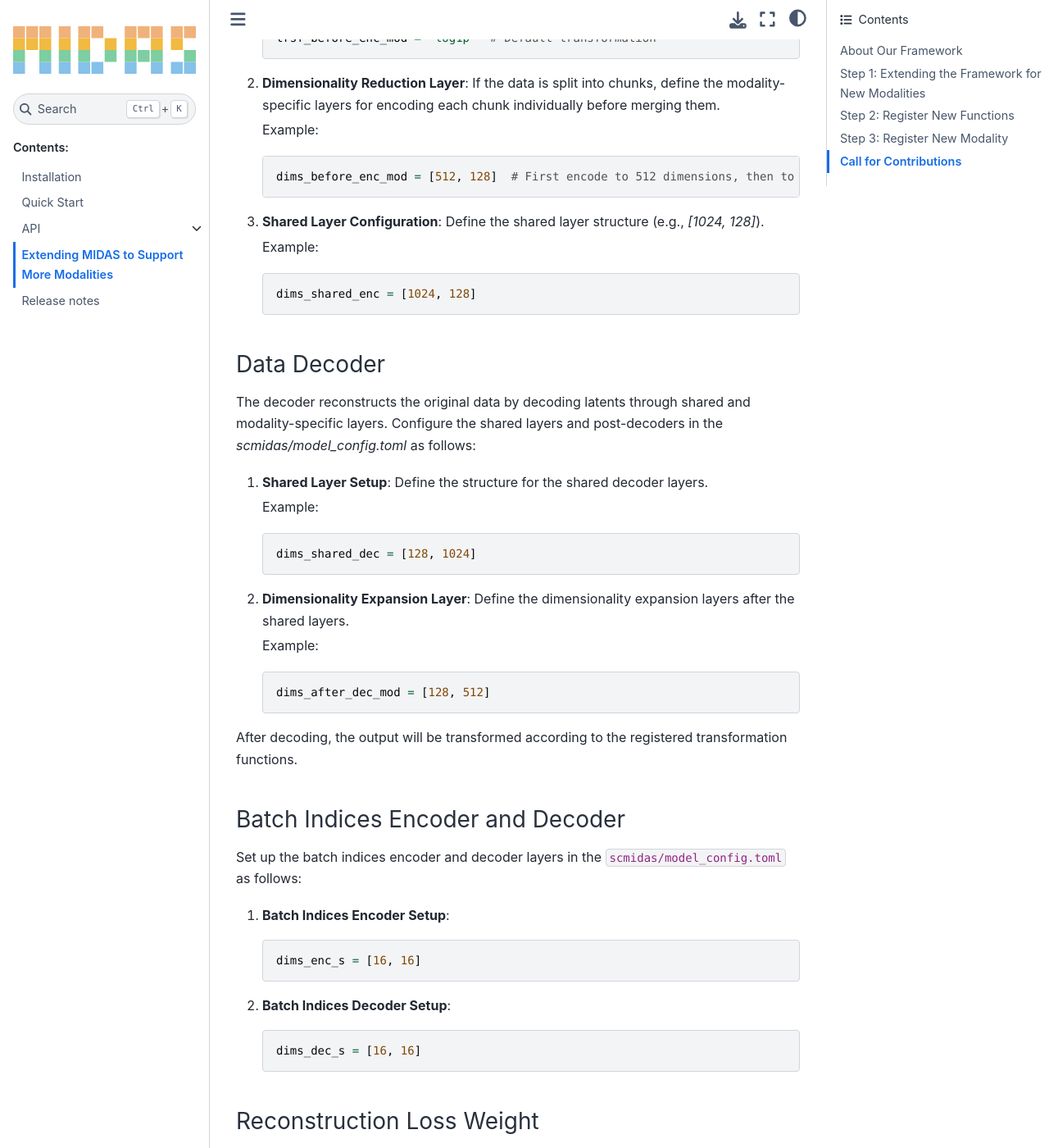
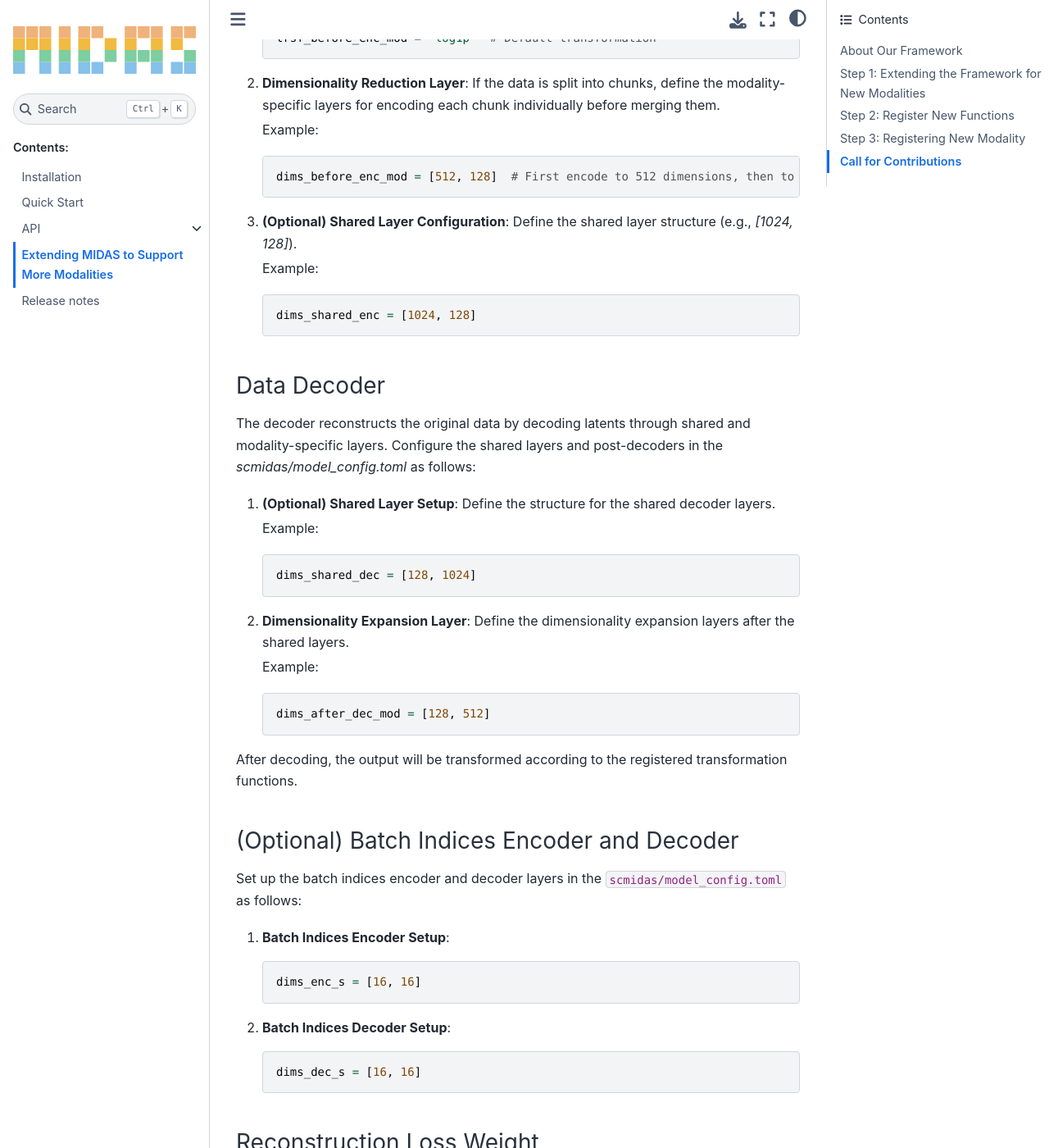
Before and after one commit to JiahaoChow/midas_pl, a Sphinx documentation site: the page built from docs/source/extend.rst, in a window 1280 px wide and 1400 px high, scrolled down 2397 px. Shown: the whole window at 82% size. Built offline with Sphinx 7.4.7 and the Sphinx Book theme 1.1.4, drawn with Linux system fonts in a browser that asks for light colours; pages that are not in the unit, such as notebooks, are missing from menus; some of the changed text lies outside the part shown.

Commit message:
update extend

```diff
--- a/docs/source/extend.rst
+++ b/docs/source/extend.rst
@@ -88,7 +88,7 @@ The encoder transforms data through modality-specific and shared layers to obtai
 
       dims_before_enc_mod = [512, 128]  # First encode to 512 dimensions, then to 128
 
-3. **Shared Layer Configuration**: Define the shared layer structure (e.g., `[1024, 128]`).
+3. **(Optional) Shared Layer Configuration**: Define the shared layer structure (e.g., `[1024, 128]`).
 
    Example:
 
@@ -102,7 +102,7 @@ Data Decoder
 
 The decoder reconstructs the original data by decoding latents through shared and modality-specific layers. Configure the shared layers and post-decoders in the `scmidas/model_config.toml` as follows:
 
-1. **Shared Layer Setup**: Define the structure for the shared decoder layers.
+1. **(Optional) Shared Layer Setup**: Define the structure for the shared decoder layers.
 
    Example:
 
@@ -121,8 +121,8 @@ The decoder reconstructs the original data by decoding latents through shared an
 
 After decoding, the output will be transformed according to the registered transformation functions.
 
-Batch Indices Encoder and Decoder
----------------------------------
+(Optional) Batch Indices Encoder and Decoder
+--------------------------------------------
 
 Set up the batch indices encoder and decoder layers in the ``scmidas/model_config.toml`` as follows:
 
@@ -172,14 +172,14 @@ Use the ``DistributionRegistry`` to register new distribution-related functions
 
    DistributionRegistry.register(name, loss_fn, sampling_fn, activate_fn)
 
-Step 3: Register New Modality
+Step 3: Registering New Modality
 ~~~~~~~~~~~~~~~~~~~~~~~~~~~~~
 
 Now you can add the name of new modality in the ``scmidas/model_config.toml`` as:
 
 .. code-block:: python
 
-   available_mods = available_mods = ["rna", "adt", "atac", "mod"]
+   available_mods = ["rna", "adt", "atac", "mod"]
 
 Call for Contributions
 ~~~~~~~~~~~~~~~~~~~~~~
```
